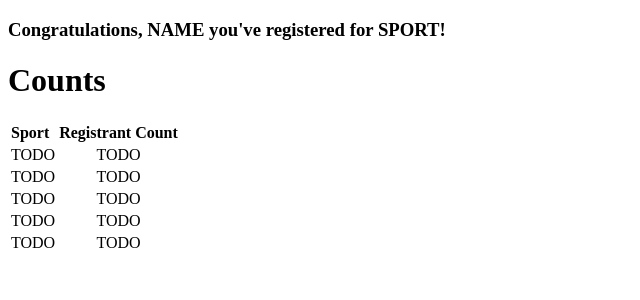
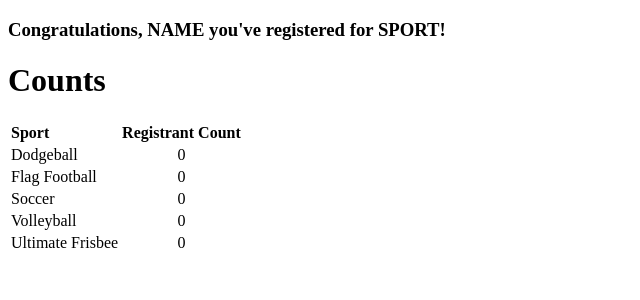
Before and after one commit to codey-m/cpsc100, a Flask app: page /counts in a window 1280 px wide. Shown: the top 300 px of the page, without its empty margins (0-640 px from the left). Run offline with Flask 2, Linux system fonts and the light colour scheme.

Commit message:
Update counts.html

```diff
--- a/web/Froshims/templates/counts.html
+++ b/web/Froshims/templates/counts.html
@@ -1,28 +1,30 @@
 {% extends "layout.html" %}
+{% block body %}
+    <style>
+        table {
+            text-align:left;
+        }
+        #center {
+            text-align:center;
+        }
+    </style>
 
-<style>
-    .table
-    {
-        text-align:center;
-    }
-</style>
-{% block body %}
     <h3>Congratulations, NAME you've registered for SPORT!</h3>
     <h1>Counts</h1>
     <table>
         <thead>
             <tr>
-                <th style="text-align:left">Sport</th>
+                <th>Sport</th>
                 <th>Registrant Count</th>
             </tr>
         </thead>
         <tbody>
-            {% for sport in sports %}
+            {% for key in sports %}
                 <tr>
                     <!--TODO:   display each sport in our dictionary sports
                                 alongside the number of registrants for that sport-->
-                    <td>TODO</td>
-                    <td style="text-align:center">TODO</td>
+                    <td>{{ key }} </td>
+                    <td id="center">{{ sports[key] }}</td>
                 </tr>
             {% endfor %}
         </tbody>
```
